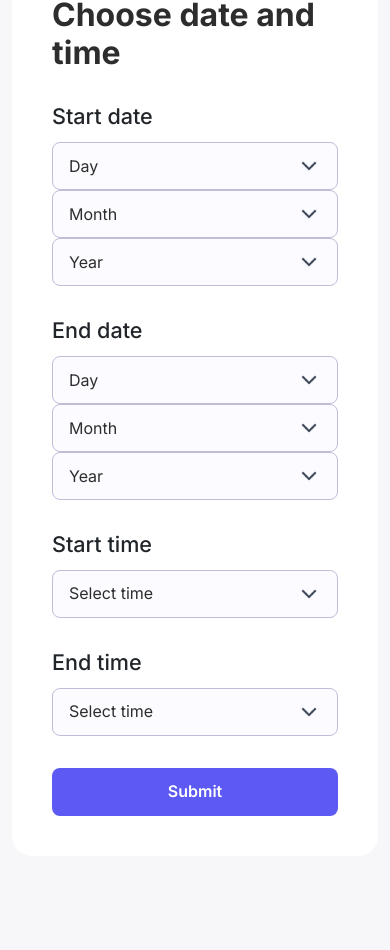
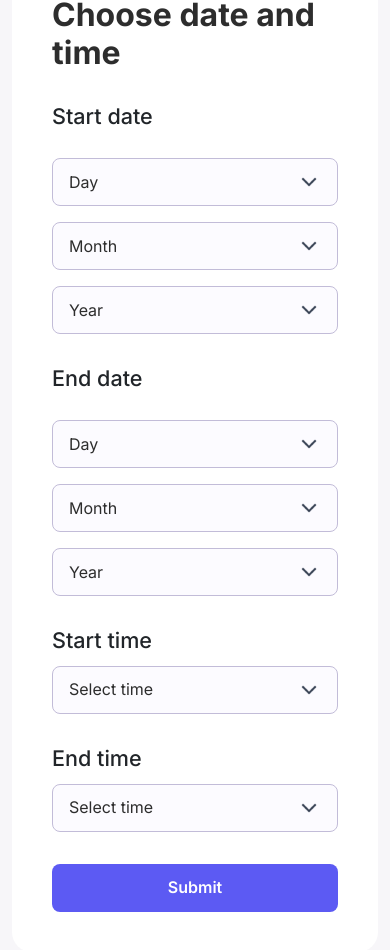
Before and after one commit to Ivon1/Application, an Angular app in the folder FrontendCoworking/: page /bookingform in a window 390 px wide. Shown: the part 988-1938 px from the top of the page. Before the commit the page ends 1912 px from the top, so only its background shows below. Built offline with nearby package versions, Linux system fonts and the light colour scheme.

Commit message:
added form to booking form

```diff
--- a/FrontendCoworking/src/app/common-ui/date-picker/date-picker.component.html
+++ b/FrontendCoworking/src/app/common-ui/date-picker/date-picker.component.html
@@ -3,7 +3,7 @@
 <div class="date-picker__container" style="margin-top: 12px;">
     <div class="row">
         <!-- Day Dropdown -->
-        <div class="col-md-4 dropdown">
+        <div class="col-md-4 dropdown mt-md-0 mt-3">
             <button class="btn custom-dropdown-btn w-100" type="button"
                     id="dayDropdown" data-bs-toggle="dropdown" aria-expanded="false">
                 <span>{{ selectedDay ? selectedDay : 'Day' }}</span>
@@ -17,7 +17,7 @@
         </div>
 
         <!-- Month Dropdown -->
-        <div class="col-md-4 dropdown">
+        <div class="col-md-4 dropdown mt-md-0 mt-3">
             <button class="btn custom-dropdown-btn w-100" type="button"
                     id="monthDropdown" data-bs-toggle="dropdown" aria-expanded="false">
                 <span>{{ selectedMonth !== null ? getMonthName() : 'Month' }}</span>
@@ -32,7 +32,7 @@
         </div>
 
         <!-- Year Dropdown -->
-        <div class="col-md-4 dropdown">
+        <div class="col-md-4 dropdown mt-md-0 mt-3">
             <button class="btn custom-dropdown-btn w-100" type="button"
                     id="yearDropdown" data-bs-toggle="dropdown" aria-expanded="false">
                 <span>{{ selectedYear ? selectedYear : 'Year' }}</span>
--- a/FrontendCoworking/src/app/common-ui/date-picker/date-picker.component.ts
+++ b/FrontendCoworking/src/app/common-ui/date-picker/date-picker.component.ts
@@ -11,6 +11,7 @@ import { CommonModule } from '@angular/common';
 
 export class DatePickerComponent implements OnInit {
   @Input() title: string = 'Start date';
+  @Input() initialDate: Date | null = null;
 
   days: number[] = [];
   months: { value: number, name: string } [] = [];
@@ -26,6 +27,12 @@ export class DatePickerComponent implements OnInit {
     this.generateDays();
     this.generateMonths();
     this.generateYears();
+
+    if (this.initialDate) {
+      this.selectedDay = this.initialDate.getDate();
+      this.selectedMonth = this.initialDate.getMonth();
+      this.selectedYear = this.initialDate.getFullYear();
+    }
 
     this.emitSelectedDate();
   }
--- a/FrontendCoworking/src/app/common-ui/workspace-card/workspace-card.component.html
+++ b/FrontendCoworking/src/app/common-ui/workspace-card/workspace-card.component.html
@@ -68,7 +68,7 @@
 
     <div class="col-md-2">
         <div class="workspace-card__actions d-flex justify-content-md-end justify-content-center">
-            <a class="btn btn-primary w-75">Book now</a>
+            <a class="btn btn-primary w-75 mt-3 mt-md-0" [routerLink]="['/bookingform']">Book now</a>
         </div>
     </div>
 </div>
--- a/FrontendCoworking/src/app/common-ui/workspace-card/workspace-card.component.ts
+++ b/FrontendCoworking/src/app/common-ui/workspace-card/workspace-card.component.ts
@@ -1,10 +1,11 @@
 import { Component, Input } from '@angular/core';
 import { WorkspaceInterface } from '../../data/interfaces/workspace-interface';
 import { ImagesGalleryComponent } from "../images-gallery/images-gallery.component";
+import { RouterLink } from '@angular/router';
 
 @Component({
   selector: 'app-workspace-card',
-  imports: [ImagesGalleryComponent],
+  imports: [ImagesGalleryComponent, RouterLink],
   templateUrl: './workspace-card.component.html',
   styleUrl: './workspace-card.component.scss'
 })
--- a/FrontendCoworking/src/app/pages/booking-form/booking-form.component.html
+++ b/FrontendCoworking/src/app/pages/booking-form/booking-form.component.html
@@ -8,7 +8,7 @@
 
     <h1>Book your workspace</h1>
 
-    <form class="booking-form">
+    <form [formGroup]="bookingForm" (ngSubmit)="onSubmit()" class="booking-form">
         <div class="custom-column-gap">
             <div class="booking-form__details details-left">
                 <h3 class="booking-form__title">Reservation details</h3>
@@ -18,14 +18,16 @@
                 <input
                     type="text"
                     class="form-text-input"
-                    id="booking-form__name">
+                    id="booking-form__name"
+                    formControlName="name">
 
                 <label for="booking-form__email" class="form-label">Email</label>
                 <br>
                 <input
                     type="email"
                     class="form-text-input"
-                    id="booking-form__email">
+                    id="booking-form__email"
+                    formControlName="email">
 
                 <label for="booking-form__workspace-type" class="form-label">Workspace type</label>
                 <br>
@@ -37,9 +39,9 @@
                             style="width: 24px; height: 24px;">
                     </button>
                     <ul class="dropdown-menu w-100">
-                        <li><a class="dropdown-item" href="#">Private rooms</a></li>
-                        <li><a class="dropdown-item" href="#">Another action</a></li>
-                        <li><a class="dropdown-item" href="#">Something else here</a></li>
+                        <li><a class="dropdown-item" >Private rooms</a></li>
+                        <li><a class="dropdown-item" >Another action</a></li>
+                        <li><a class="dropdown-item" >Something else here</a></li>
                     </ul>
                 </div>
 
@@ -56,13 +58,31 @@
             <div class="booking-form__details details-right">
                 <h3 class="booking-form__title">Choose date and time</h3>
 
-                <app-date-picker title="Start date" (dateChange)="onStartDateChange($event)"></app-date-picker>
-                <app-date-picker title="End date" (dateChange)="onEndDateChange($event)"></app-date-picker>
+                <app-date-picker
+                    title="Start date"
+                    [initialDate]="bookingForm.get('startDate')?.value ?? null"
+                    (dateChange)="onStartDateChange($event)">
+                </app-date-picker>
 
-                <app-time-picker title="Start time" (timeChange)="onStartTimeChange($event)"></app-time-picker>
-                <app-time-picker title="End time" (timeChange)="onEndTimeChange($event)"></app-time-picker>
+                <app-date-picker
+                    title="End date"
+                    [initialDate]="bookingForm.get('endDate')?.value ?? null"
+                    (dateChange)="onEndDateChange($event)">
+                </app-date-picker>
 
-                <button class="btn btn-primary w-100">Submit</button>
+                <app-time-picker
+                    title="Start time"
+                    [initialTime]="bookingForm.get('startTime')?.value ?? null"
+                    (timeChange)="onStartTimeChange($event)">
+                </app-time-picker>
+
+                <app-time-picker
+                    title="End time"
+                    [initialTime]="bookingForm.get('endTime')?.value ?? null"
+                    (timeChange)="onEndTimeChange($event)">
+                </app-time-picker>
+
+                <button class="btn btn-primary w-100" type="submit">Submit</button>
             </div>
         </div>
     </form>
--- a/FrontendCoworking/src/app/pages/booking-form/booking-form.component.ts
+++ b/FrontendCoworking/src/app/pages/booking-form/booking-form.component.ts
@@ -1,6 +1,7 @@
 import { Component } from '@angular/core';
 import { Location } from '@angular/common';
 import { CommonModule } from '@angular/common';
+import { FormGroup, FormControl, ReactiveFormsModule } from '@angular/forms';
 import { DatePickerComponent } from "../../common-ui/date-picker/date-picker.component";
 import { EventEmitter } from '@angular/core';
 import { Output } from '@angular/core';
@@ -8,30 +9,42 @@ import { TimePickerComponent } from '../../common-ui/time-picker/time-picker.com
 
 @Component({
   selector: 'app-booking-form',
-  imports: [CommonModule, DatePickerComponent, TimePickerComponent],
+  imports: [CommonModule, DatePickerComponent, TimePickerComponent, ReactiveFormsModule],
   templateUrl: './booking-form.component.html',
   styleUrl: './booking-form.component.scss'
 })
 
 export class BookingFormComponent {
+  bookingForm = new FormGroup ({
+    name: new FormControl(''),
+    email: new FormControl(''),
+    startDate: new FormControl<Date | null>(null),
+    endDate: new FormControl<Date | null>(null),
+    startTime: new FormControl<string | null>(null),
+    endTime: new FormControl<string | null>(null),
+  });
 
   constructor(private location: Location) { }
 
   goBack() { this.location.back(); }
 
   onStartDateChange(date: Date | null) {
-    console.log('Start date changed:', date);
+    this.bookingForm.get('startDate')?.setValue(date);
   }
 
   onEndDateChange(date: Date | null) {
-    console.log('End date changed:', date);
+    this.bookingForm.get('endDate')?.setValue(date);
   }
 
   onStartTimeChange(time: string) {
-    console.log('Selected time:', time);
+    this.bookingForm.get('startTime')?.setValue(time);
   }
 
   onEndTimeChange(time: string) {
-    console.log('Selected time:', time);
+    this.bookingForm.get('endTime')?.setValue(time);
+  }
+
+  onSubmit() {
+    console.warn(this.bookingForm.value);
   }
 }
--- a/FrontendCoworking/src/app/pages/workspaces-page/workspaces-page.component.html
+++ b/FrontendCoworking/src/app/pages/workspaces-page/workspaces-page.component.html
@@ -1,9 +1,15 @@
-<div class="container">
+<div class="container mb-5">
     <h1 class="mt-4">Available workspaces</h1>
 
     <div class="mt-4">
-        @for (workspace of workspaces; track $index) {
-            <app-workspace-card [workspace]="workspace"></app-workspace-card>
+        @if (workspaces$ | async; as workspaces) {
+            @for (workspace of workspaces; track $index) {
+                <app-workspace-card [workspace]="workspace"></app-workspace-card>
+            }
+        } @else {
+            <div class="text-center my-5">
+                <p>Loading workspaces...</p>
+            </div>
         }
     </div>
 </div>
--- a/FrontendCoworking/src/app/pages/workspaces-page/workspaces-page.component.ts
+++ b/FrontendCoworking/src/app/pages/workspaces-page/workspaces-page.component.ts
@@ -3,6 +3,7 @@ import { WorkspaceInterface } from '../../data/interfaces/workspace-interface';
 import { WorkspaceService } from '../../data/services/workspace.service';
 import { CommonModule } from '@angular/common';
 import { WorkspaceCardComponent } from '../../common-ui/workspace-card/workspace-card.component';
+import { Observable } from 'rxjs';
 
 @Component({
   selector: 'app-workspaces-page',
@@ -10,20 +11,11 @@ import { WorkspaceCardComponent } from '../../common-ui/workspace-card/workspace
   templateUrl: './workspaces-page.component.html',
   styleUrl: './workspaces-page.component.scss'
 })
-
 export class WorkspacesPageComponent {
-
-  workspaces: WorkspaceInterface[] = [];
-  workspaceService: WorkspaceService = inject(WorkspaceService);
+  workspaces$: Observable<WorkspaceInterface[]>;
+  workspaceService = inject(WorkspaceService);
 
   constructor() {
-    this.workspaceService.getAllWorkspaces().subscribe({
-      next: (workspaces: WorkspaceInterface[]) => {
-        this.workspaces = workspaces;
-        console.log('Fetched workspaces:', this.workspaces);
-      },
-      error: (error) => {
-        console.error('Error fetching workspaces:', error);
-      }
-    });}
+    this.workspaces$ = this.workspaceService.getAllWorkspaces();
+  }
 }
```
Also changed, not shown: FrontendCoworking/src/app/common-ui/time-picker/time-picker.component.ts (+1 -8 lines).
